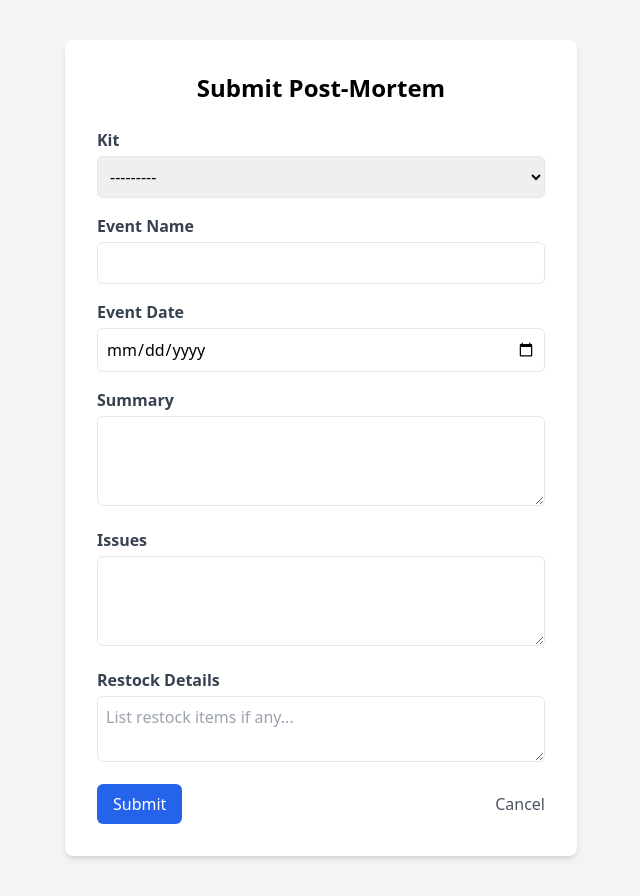
After one commit to ssarahhooper/intern_project, a Django app: page /postmortem/new/ in a window 1280 px wide. The commit adds this page. Shown: the whole page, without its empty margins (319-959 px from the left). Run offline with Django 5.2, Linux system fonts and the light colour scheme; a user stored in the database is signed in; data that the repository does not hold is empty; some libraries are stand-ins or nearby versions.

Commit message:
postmort form created

```diff
--- a/core/forms.py
+++ b/core/forms.py
@@ -1,8 +1,23 @@
 from django import forms
 from .models import Kit
+from .models import PostMortem
 
 
 class KitForm(forms.ModelForm):
     class Meta:
         model = Kit
         fields = ['name', 'current_location', 'destination_location', 'status', 'issues', 'needs_restock']
+
+
+class PostMortForm(forms.ModelForm):
+    class Meta:
+        model = PostMortem
+        fields = ['kit', 'event_name', 'event_date', 'summary', 'issues', 'restock']
+        widgets = {
+            'kit': forms.Select(attrs={'class': 'w-full border rounded-md p-2'}),
+            'event_name': forms.TextInput(attrs={'class': 'w-full border rounded-md p-2'}),
+            'event_date': forms.DateInput(attrs={'class': 'w-full border rounded-md p-2', 'type': 'date'}),
+            'summary': forms.Textarea(attrs={'class': 'w-full border rounded-md p-2', 'rows': 3}),
+            'issues': forms.Textarea(attrs={'class': 'w-full border rounded-md p-2', 'rows': 3}),
+            'restock': forms.Textarea(attrs={'class': 'w-full border rounded-md p-2', 'rows': 2, 'placeholder': 'List restock items if any...'}),
+        }
--- a/core/models.py
+++ b/core/models.py
@@ -24,8 +24,10 @@ class PostMortem(models.Model):
     kit = models.ForeignKey(Kit, on_delete=models.CASCADE)
     event_name = models.CharField(max_length=120)
     event_date = models.DateField()
-    raw_text = models.TextField()
     summary = models.TextField()
+    issues = models.TextField(blank=True, null=True)
+    restock = models.TextField(blank=True, null=True)
+
     created_at = models.DateTimeField(auto_now_add=True)
 
     def __str__(self):
--- /dev/null
+++ b/core/templates/core/postmortem_form.html
@@ -0,0 +1,61 @@
+<!DOCTYPE html>
+<html lang="en">
+<head>
+  <meta charset="UTF-8">
+  <title>Submit Post-Mortem</title>
+  <script src="https://cdn.tailwindcss.com"></script>
+</head>
+<body class="bg-gray-100 min-h-screen flex flex-col items-center py-10">
+  <div class="bg-white shadow-md rounded-lg p-8 w-full max-w-lg">
+    <h1 class="text-2xl font-bold mb-6 text-center">Submit Post-Mortem</h1>
+
+    <form method="post" class="space-y-4">
+      {% csrf_token %}
+      <!-- Kit -->
+      <div>
+        <label for="id_kit" class="block text-gray-700 font-semibold mb-1">Kit</label>
+        {{ form.kit }}
+      </div>
+
+      <!-- Event Name -->
+      <div>
+        <label for="id_event_name" class="block text-gray-700 font-semibold mb-1">Event Name</label>
+        {{ form.event_name }}
+      </div>
+
+      <!-- Event Date -->
+      <div>
+        <label for="id_event_date" class="block text-gray-700 font-semibold mb-1">Event Date</label>
+        {{ form.event_date }}
+      </div>
+
+      <!-- Summary -->
+      <div>
+        <label for="id_summary" class="block text-gray-700 font-semibold mb-1">Summary</label>
+        {{ form.summary }}
+      </div>
+
+      <!-- Issues -->
+      <div>
+        <label for="id_issues" class="block text-gray-700 font-semibold mb-1">Issues</label>
+        {{ form.issues }}
+      </div>
+
+      <!-- Restock -->
+      <div>
+        <label for="id_restock" class="block text-gray-700 font-semibold mb-1">Restock Details</label>
+        {{ form.restock }}
+      </div>
+
+      <!-- Submit / Cancel buttons -->
+      <div class="flex justify-between items-center mt-6">
+        <button type="submit"
+                class="bg-blue-600 text-white px-4 py-2 rounded-md hover:bg-blue-700">
+          Submit
+        </button>
+        <a href="{% url 'dashboard' %}" class="text-gray-600 hover:underline">Cancel</a>
+      </div>
+    </form>
+  </div>
+</body>
+</html>
--- a/core/urls.py
+++ b/core/urls.py
@@ -6,4 +6,5 @@ urlpatterns = [
     path('signup/', views.signup, name='signup'),  # signup page
     path('dashboard/', views.dashboard, name='dashboard'),
     path('update/<int:pk>/', views.update_kit, name='update_kit'),
+    path('postmortem/new/', views.create_postmortem, name='create_postmortem'),
 ]
--- a/core/views.py
+++ b/core/views.py
@@ -3,7 +3,7 @@ from django.contrib.auth.forms import UserCreationForm
 from django.contrib.auth import login
 from django.contrib.auth.decorators import login_required
 from .models import Kit
-from .forms import KitForm
+from .forms import KitForm, PostMortForm
 
 
 def home(request):
@@ -20,11 +20,26 @@ def signup(request):
     else:
         form = UserCreationForm()
     return render(request, 'registration/signup.html', {'form': form})
+
+
 # Create your views here.
 @login_required
 def dashboard(request):
     kits = Kit.objects.all().order_by('name')
     return render(request, 'core/dashboard.html', {'kits': kits})
+
+
+@login_required
+def create_postmortem(request):
+    if request.method == 'POST':
+        form = PostMortForm(request.POST)
+        if form.is_valid():
+            form.save()
+            return redirect('dashboard')
+    else:
+        form = PostMortForm()
+    return render(request, 'core/postmortem_form.html', {'form': form})
+
 
 @login_required
 def update_kit(request, pk):
```
Also changed, not shown: core/templates/core/dashboard.html (+19 -0 lines), db.sqlite3.
